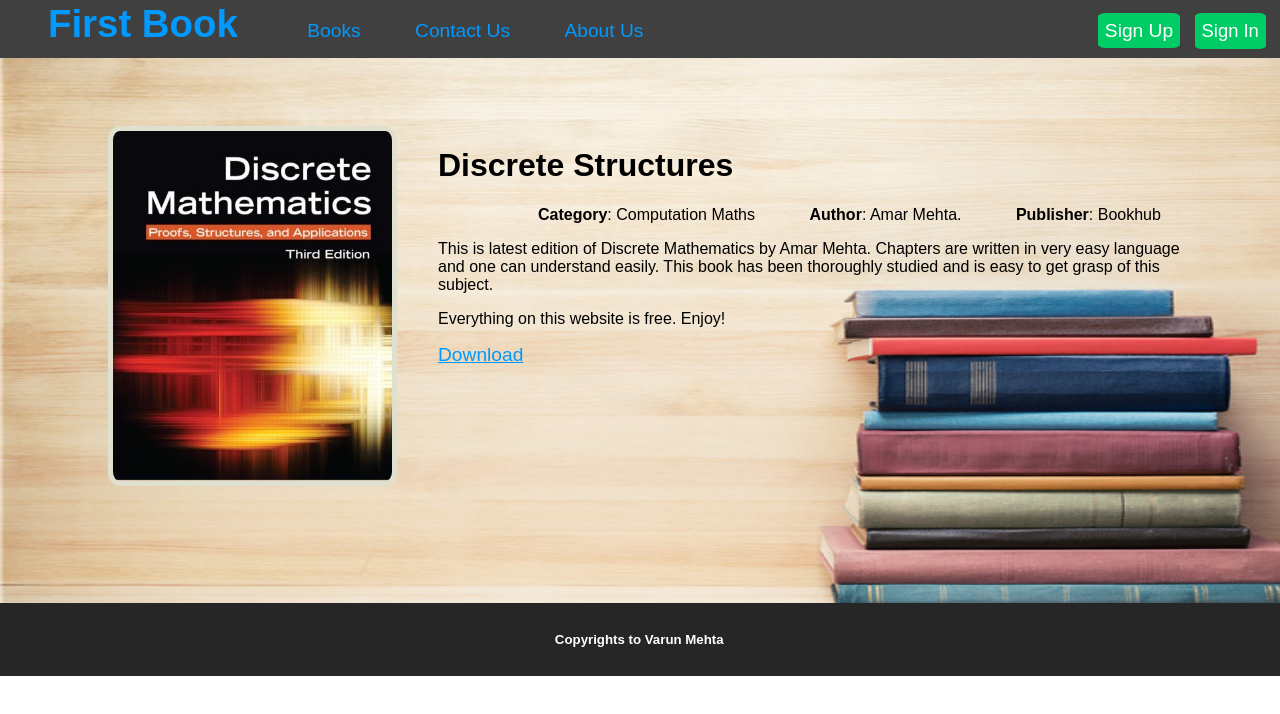
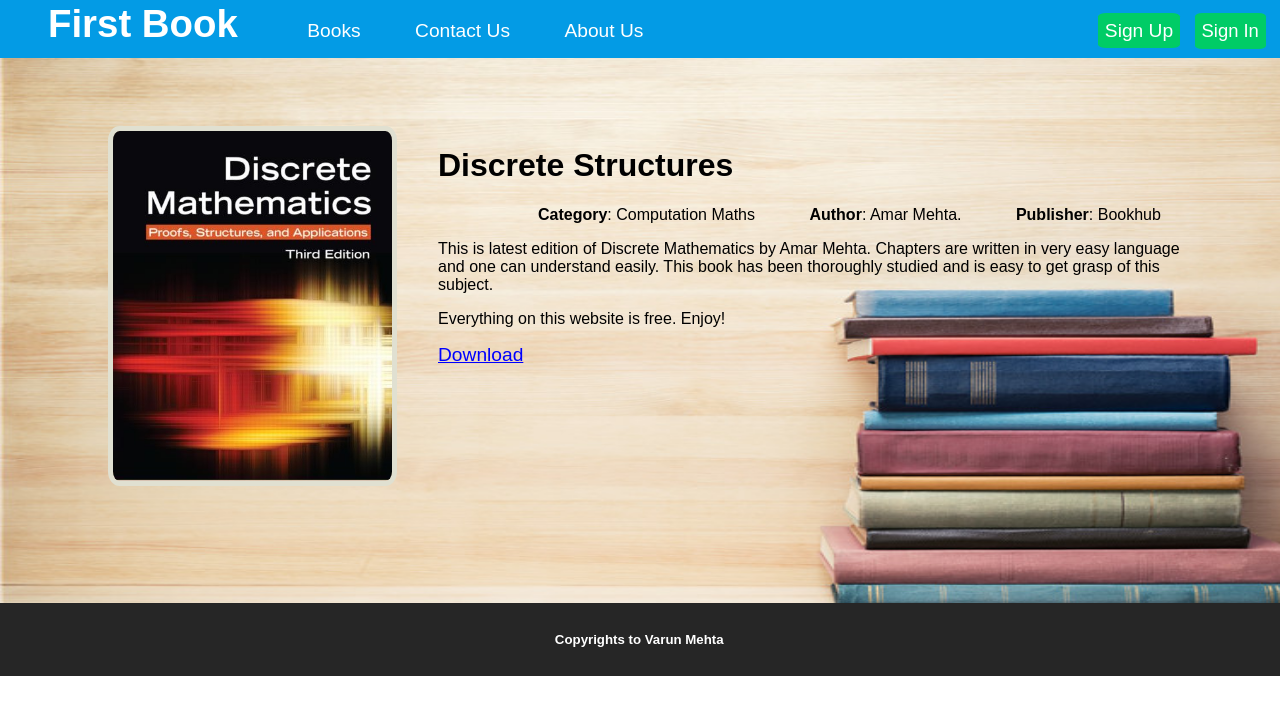
Before and after one commit to Mehtavarun/First-Book, a plain HTML site: page views/bookdetailds.html in a window 1280 px wide. Drawn offline with nearby package versions, Linux system fonts and the light colour scheme; no server answers.

Commit message:
3rd Commit
My app now contain all webpages for front end.

```diff
--- a/views/css/aboutus.css
+++ b/views/css/aboutus.css
@@ -64,7 +64,7 @@ h2{
 	margin-top: -40px;
 	margin-left: -10px;
 	margin-right: 0px;
-	background-color: #f0f5f5;
+	background-color: #039be5;
 	width: 150%;
 	height: 65px;
 	font-family: sans-serif;
@@ -73,7 +73,7 @@ h2{
 }
 a{
 	text-decoration: none;
-	color: #0099ff;
+	color: white;
 	font-size: 120%;
 	display: inline;
 }
@@ -87,7 +87,7 @@ li{
 #home{
 	padding-right: 15px;
 	margin-left: -40px;
-	color: #002080;
+	color: white;
 	display: inline;
 }
 .sign{
--- a/views/css/bookdetailds.css
+++ b/views/css/bookdetailds.css
@@ -6,29 +6,16 @@ body{
 }
 .topcontainer{
 	position: fixed;
-	margin-top: -10px;
+	margin-top: -40px;
 	margin-left: -10px;
 	margin-right: 0px;
-	background-color: #f0f5f5;
+	background-color: #039be5;
 	width: 150%;
 	height: 65px;
 	font-family: sans-serif;
 	padding-bottom: 7px;
 	background-position: top;
 	}
-/*	.topcontainer{
-	position: fixed;
-	margin-top: -40px;
-	margin-left: -10px;
-	margin-right: 0px;
-	background-color: #404040;
-	width: 150%;
-	height: 65px;
-	font-family: sans-serif;
-	padding-bottom: 7px;
-	background-position: top;
-	color: white;
-}*/
 .signbox{
 	border:0px groove #e0e0d1;
 	border-radius: 3%;
@@ -79,7 +66,7 @@ body{
 }
 a{
 	text-decoration: none;
-	color: #0099ff;
+	color: white;
 	font-size: 120%;
 	display: inline;
 }
@@ -93,7 +80,7 @@ li{
 #home{
 	padding-right: 15px;
 	margin-left: -40px;
-	color: #0099ff;
+	color: white;
 	display: inline;
 }
 .sign{
@@ -108,13 +95,11 @@ li{
 	margin-right: 10px;
 	border-radius: 10%;
 	padding: 7px;
-
 }
 #signin{
 	padding: 6px;
 	font-size: 115%;
 }
-
 .menu{
 	list-style-type: none;
 	padding-left: 0px;
@@ -122,14 +107,9 @@ li{
 	margin-left: 50px;
 	display: inline;
 }
-#home{
-	padding-right: 15px;
-	margin-left: -40px;
-	color: #0099ff;
-	display: inline;
-}
 #download{
 	text-decoration: underline;
+	color:blue;
 }
 .sign{
 	display: inline;
@@ -143,7 +123,6 @@ li{
 	margin-right: 10px;
 	border-radius: 10%;
 	padding: 7px;
-
 }
 .midcontainer{
 	position: absolute;
--- a/views/css/bookdetailse.css
+++ b/views/css/bookdetailse.css
@@ -6,10 +6,10 @@ body{
 }
 .topcontainer{
 	position: fixed;
-			margin-top: -10px;
+	margin-top: -40px;
 	margin-left: -10px;
 	margin-right: 0px;
-			background-color: #f0f5f5;
+	background-color: #039be5;
 	width: 150%;
 	height: 65px;
 	font-family: sans-serif;
@@ -64,22 +64,9 @@ h2{
 	padding-left: 30px;
 	font-size: 120%;
 }
-.topcontainer{
-	position: fixed;
-	margin-top: -40px;
-	margin-left: -10px;
-	margin-right: 0px;
-	background-color: #404040;
-	width: 150%;
-	height: 65px;
-	font-family: sans-serif;
-	padding-bottom: 7px;
-	background-position: top;
-	color: white;
-}
 a{
 	text-decoration: none;
-	color: #0099ff;
+	color: white;
 	font-size: 120%;
 	display: inline;
 }
@@ -93,7 +80,7 @@ li{
 #home{
 	padding-right: 15px;
 	margin-left: -40px;
-	color: #0099ff;
+	color: white;
 	display: inline;
 }
 .sign{
@@ -114,12 +101,6 @@ li{
 	padding: 6px;
 	font-size: 115%;
 }
-		a{
-			text-decoration: none;
-			color: #0099ff;
-			font-size: 120%;
-			display: inline;
-		}
 .menu{
 	list-style-type: none;
 	padding-left: 0px;
@@ -127,13 +108,8 @@ li{
 	margin-left: 50px;
 	display: inline;
 }
-		#home{
-			padding-right: 15px;
-			margin-left: -40px;
-			color: #0099ff;
-			display: inline;
-		}
 #download{
+	color:blue;
 	text-decoration: underline;
 }
 .sign{
@@ -148,7 +124,6 @@ li{
 	margin-right: 10px;
 	border-radius: 10%;
 	padding: 7px;
-
 }
 .midcontainer{
 	position: absolute;
--- a/views/css/contact.css
+++ b/views/css/contact.css
@@ -57,7 +57,7 @@ h2{
 	margin-top: -40px;
 	margin-left: -10px;
 	margin-right: 0px;
-	background-color: #f0f5f5;
+	background-color: #039be5;
 	width: 150%;
 	height: 65px;
 	font-family: sans-serif;
@@ -66,7 +66,7 @@ h2{
 }
 a{
 	text-decoration: none;
-	color: #0099ff;
+	color: white;
 	font-size: 120%;
 	display: inline;
 }
@@ -79,7 +79,7 @@ li{
 #home{
 	padding-right: 15px;
 	margin-left: -40px;
-	color: #002080;
+	color: white;
 	display: inline;
 }
 .sign{
--- a/views/css/home.css
+++ b/views/css/home.css
@@ -57,7 +57,7 @@ h2{
 	margin-top: -40px;
 	margin-left: -10px;
 	margin-right: 0px;
-	background-color: #404040;
+	background-color: #039be5;
 	width: 150%;
 	height: 65px;
 	font-family: sans-serif;
@@ -67,7 +67,7 @@ h2{
 }
 a{
 	text-decoration: none;
-	color: #0099ff;
+	color: white;
 	font-size: 120%;
 	display: inline;
 }
@@ -81,7 +81,7 @@ li{
 #home{
 	padding-right: 15px;
 	margin-left: -40px;
-	color: #0099ff;
+	color: white;
 	display: inline;
 }
 .sign{
--- a/views/css/login.css
+++ b/views/css/login.css
@@ -9,7 +9,7 @@ font-family: sans-serif;
 	margin-top: -120px;
 	margin-left: -10px;
 	margin-right: 0px;
-	background-color: #f0f5f5;
+	background-color: #039be5;
 	width: 150%;
 	height: 65px;
 	font-family: sans-serif;
@@ -18,7 +18,7 @@ font-family: sans-serif;
 }
 a{
 	text-decoration: none;
-	color: #0099ff;
+	color: white;
 	font-size: 120%;
 	display: inline;
 }
@@ -63,7 +63,7 @@ ol{
 #home{
 	padding-right: 15px;
 	margin-left: -40px;
-	color: #002080;
+	color: white;
 	display: inline;
 }
 .sign{
--- a/views/css/signup.css
+++ b/views/css/signup.css
@@ -48,7 +48,7 @@ body{
 			margin-top: -40px;
 			margin-left: -10px;
 			margin-right: 0px;
-			background-color: #f0f5f5;
+			background-color: #039be5;
 			width: 150%;
 			height: 65px;
 			font-family: sans-serif;
@@ -57,7 +57,7 @@ body{
 		}
 		a{
 			text-decoration: none;
-			color: #0099ff;
+			color: white;
 			font-size: 120%;
 			display: inline;
 		}
@@ -71,7 +71,7 @@ body{
 		#home{
 			padding-right: 15px;
 			margin-left: -40px;
-			color: #002080;
+			color: white;
 			display: inline;
 		}
 		.sign{
```
Also changed, not shown: views/contact.html (added, +158 -0 lines), views/login.html (+4 -2 lines). Lines whose indentation alone changed are shown as unchanged.
